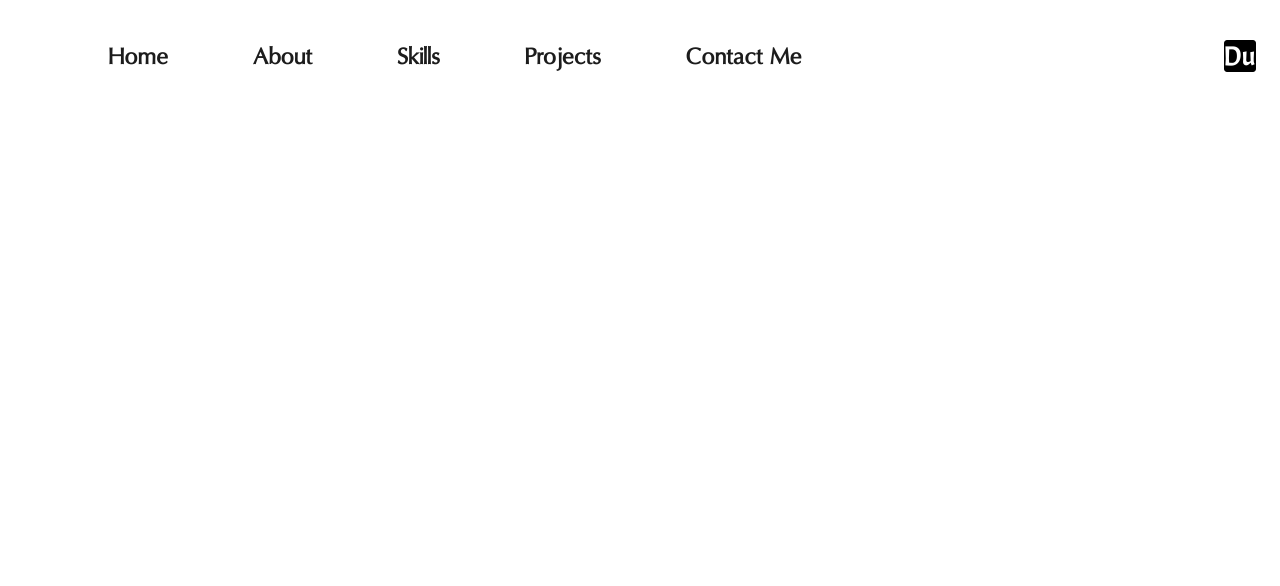
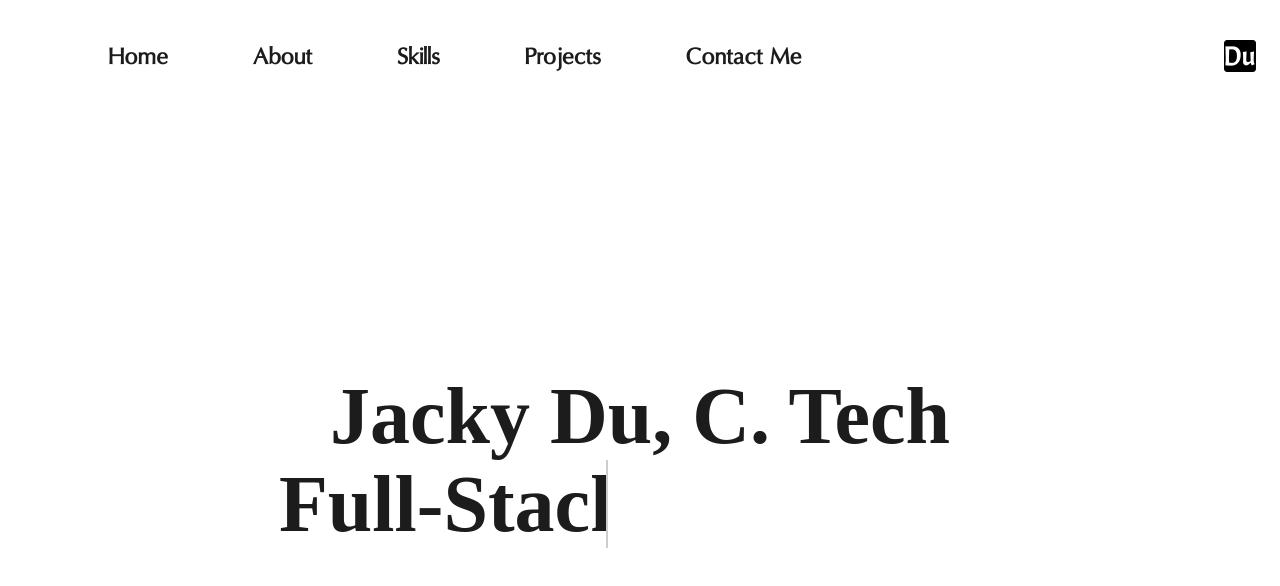
Before and after one commit to jacky-ui/jacky-portfolio-v2, a React (Create React App) app: page / in a window 1280 px wide. Shown: the top 586 px of the page. Built offline with nearby package versions, Linux system fonts and the light colour scheme.

Commit message:
create typing effect with css instead of useState

```diff
--- a/src/components/Hero/Hero.css
+++ b/src/components/Hero/Hero.css
@@ -15,4 +15,87 @@
   src: url("../../assets/fonts/OregonLdoBold-gxe6.woff") format("woff");
   font-weight: bold;
   font-style: normal;
+}
+.hero {
+  margin: 2rem;
+  position: relative;
+  height: 80vh;
+  border-radius: 5rem;
+}
+@media screen and (max-width: 760px) {
+  .hero {
+    height: 25rem;
+    margin: 1rem;
+  }
+}
+.hero__text {
+  color: #1C1C1C;
+  height: 100%;
+  display: flex;
+  flex-direction: column;
+  align-items: center;
+  justify-content: center;
+  margin: 0;
+  text-align: center;
+  line-height: 110%;
+  font-size: 5rem;
+  overflow: hidden;
+}
+@media screen and (max-width: 760px) {
+  .hero__text {
+    font-size: 4rem;
+  }
+}
+@media screen and (max-width: 589px) {
+  .hero__text {
+    font-size: 10vw;
+    white-space: nowrap;
+  }
+}
+.hero__text > span {
+  position: relative;
+}
+.hero__text > span::before {
+  content: "Full-Stack Developer";
+  animation: words 20s infinite;
+}
+.hero__text > span::after {
+  content: "";
+  width: calc(100% + 0.4px);
+  height: 100%;
+  position: absolute;
+  background-color: #FFFFFF;
+  border-left: 2px solid #1C1C1C;
+  right: -8px;
+  animation: cursor 1s infinite, typing 20s steps(20) infinite;
+}
+@keyframes cursor {
+  to {
+    border-left: 2px solid #FFFFFF;
+  }
+}
+@keyframes words {
+  0%, 20% {
+    content: "Web Developer";
+  }
+  21%, 40% {
+    content: "Full-Stack Developer";
+  }
+  41%, 60% {
+    content: "Front-End Developer";
+  }
+  61%, 80% {
+    content: "Web Developer";
+  }
+  81%, 100% {
+    content: "Front-End Developer";
+  }
+}
+@keyframes typing {
+  10%, 15%, 30%, 35%, 50%, 55%, 70%, 75%, 90%, 95% {
+    width: 0;
+  }
+  5%, 20%, 25%, 40%, 45%, 60%, 65%, 80%, 85% {
+    width: calc(100% + 0.4rem);
+  }
 }/*# sourceMappingURL=Hero.css.map */
--- a/src/components/Hero/Hero.js
+++ b/src/components/Hero/Hero.js
@@ -8,9 +8,25 @@ import codingBg from '../../assets/images/coding-background-v2.png';
 
 function Hero() {
     const [ currentTitle, nextCurrentTitle ] = useState('Front-End Developer');
+
+    if(currentTitle === 'Front-End Developer') {
+        setTimeout(() => {
+            nextCurrentTitle('Full-Stack Developer')
+        }, 5000);
+    } else if(currentTitle === 'Full-Stack Developer') {
+        setTimeout(() => {
+            nextCurrentTitle('Front-End Developer')
+        })
+    }
+
     return(
-        <>
-        </>
+        <div className='hero' id='home'>
+            <h1 className='hero__text'>
+                Jacky Du, C. Tech<br/>
+                {/*<span>{currentTitle}</span>*/}
+                <span></span>
+            </h1>
+        </div>
     )
 };
 
--- a/src/components/Hero/Hero.scss
+++ b/src/components/Hero/Hero.scss
@@ -1,2 +1,114 @@
 @use '../../styles/partials/mixins' as *;
 @use '../../styles/partials/variables' as *;
+
+.hero {
+    margin: 2rem;
+    // background-image: url(../../assets/images/background.jpg);
+    // background-position: center;
+    // background-repeat: no-repeat;
+    // background-size: cover;
+    position: relative;
+    height: 80vh;
+    border-radius: 5rem;
+
+    @include mobile {
+        height: 25rem;
+        margin: 1rem;
+    }
+
+    &__text {
+        color: $black;
+        height: 100%;
+        display: flex;
+        flex-direction: column;
+        align-items: center;
+        justify-content: center;
+        margin: 0;
+        text-align: center;
+        line-height: 110%;
+        font-size: 5rem;
+        overflow: hidden;
+
+        @include mobile {
+            font-size: 4rem;
+        }
+        // Make title smaller on smaller screen size
+        @media screen and (max-width:589px) {
+            font-size: 10vw;
+            white-space: nowrap;
+        }
+        // // Styling of typing effect
+        // & > span {
+        //     position: relative;
+        //     height: 91px;
+        //     line-height: 90px;
+        // }
+
+        // & > span::after {
+        //     content: "";
+        //     position: absolute;
+        //     left: 0;
+        //     height: 100%;
+        //     width: 100%;
+        //     border-left: 3px solid $body-bg;
+        //     background-color: $black;
+        //     animation: typing 5s steps(20) infinite;
+        // }
+        // @keyframes typing {
+        //     40%, 60%{
+        //         left: 100%;
+        //     }
+        //     100%{
+        //         left: 0%;
+        //     }
+        // }
+        & > span {
+            position: relative;
+        }
+        & > span::before {
+            content: "Full-Stack Developer";
+            animation: words 20s infinite;
+        }
+        & > span::after {
+            content: "";
+            width: calc(100% + 0.4px);
+            height: 100%;
+            position: absolute;
+            background-color: $body-bg;
+            border-left: 2px solid $black;
+            right: -8px;
+            animation: cursor 1s infinite, typing 20s steps(20) infinite;
+
+        }
+        @keyframes cursor {
+            to {
+                border-left: 2px solid $body-bg;
+            }
+        }
+        @keyframes words {
+            0%,20% {
+                content: "Web Developer";
+            }
+            21%,40% {
+                content: "Full-Stack Developer";
+            }
+            41%,60% {
+                content: "Front-End Developer";
+            }
+            61%,80% {
+                content: "Web Developer";
+            }
+            81%,100% {
+                content: "Front-End Developer";
+            }
+        }
+        @keyframes typing {
+            10%,15%,30%,35%,50%,55%,70%,75%,90%,95% {
+                width: 0;
+            }
+            5%,20%,25%,40%,45%,60%,65%,80%,85% {
+                width: calc(100% + 0.4rem);
+            }
+        }
+    }
+}
```
Also changed, not shown: 1 other file (tests, documents, lock files or other folders).
